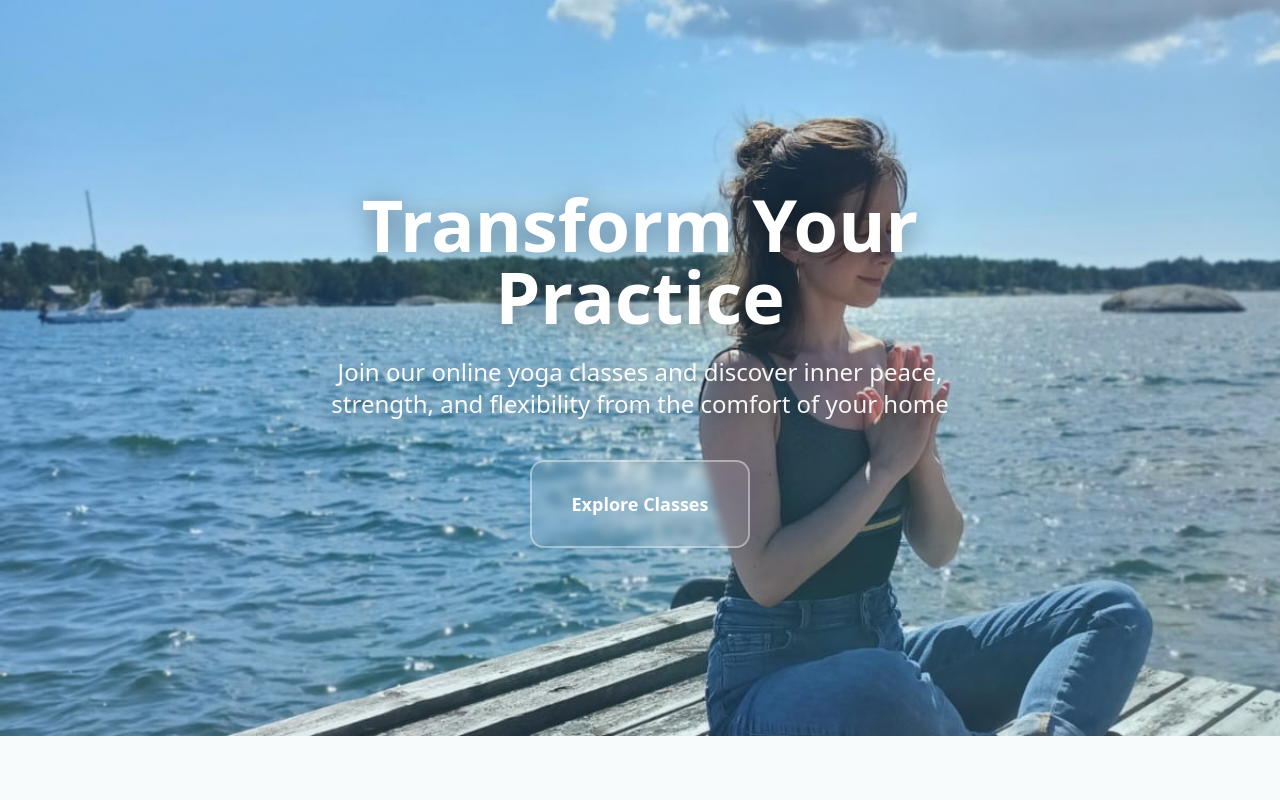
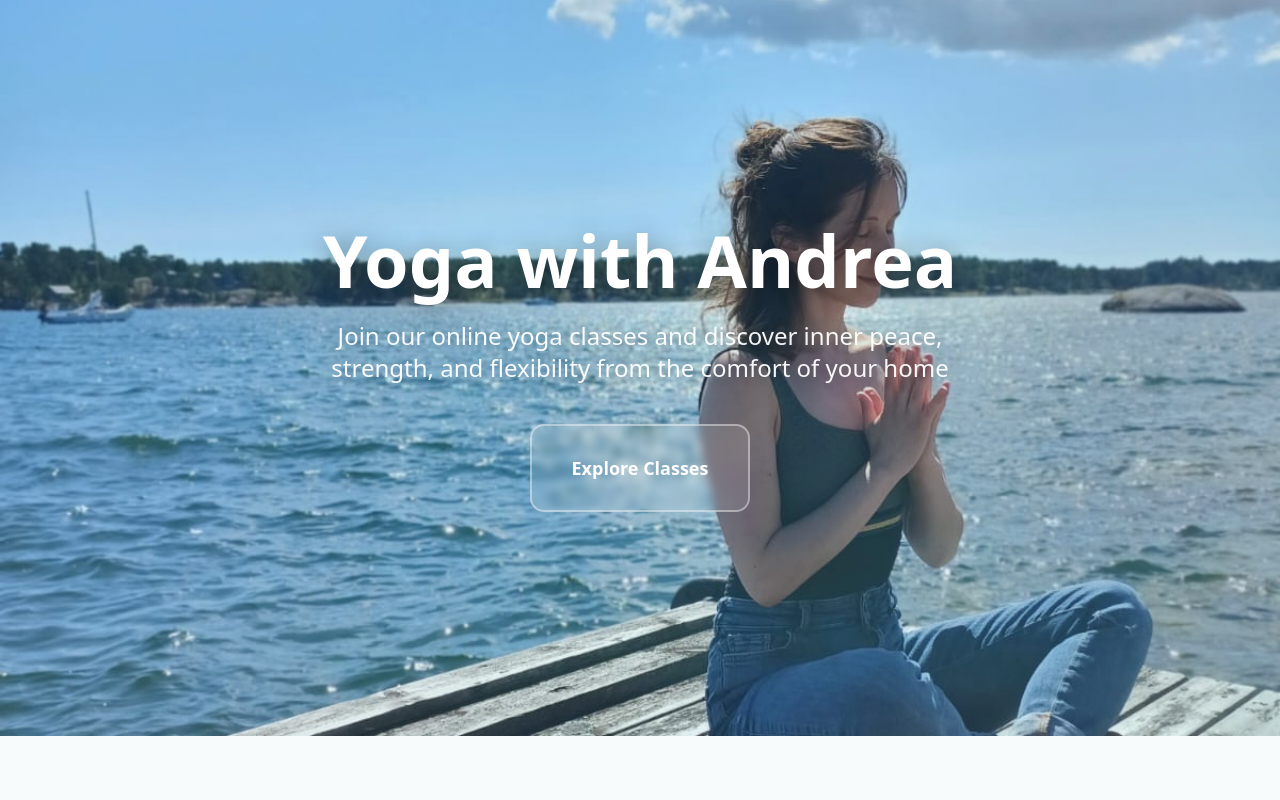
Before and after one commit to Lovable-projects-yoga/project-nexus-vibe2, a React (Vite) app: page / in a window 1280 px wide. Shown: the top 800 px of the page. Built offline with nearby package versions, Linux system fonts and the light colour scheme; the HTML template or start-up script is replaced by a standard one.

Commit message:
Update heading text

```diff
--- a/src/components/Hero.tsx
+++ b/src/components/Hero.tsx
@@ -17,7 +17,7 @@ const Hero = () => {
 
       <div className="relative z-10 max-w-4xl mx-auto px-6 text-center animate-fade-in">
         <h1 className="text-5xl md:text-7xl font-bold mb-6 text-white drop-shadow-[0_4px_12px_rgba(0,0,0,0.4)] leading-tight">
-          Transform Your Practice
+          Yoga with Andrea
         </h1>
         <p className="text-xl md:text-2xl mb-10 text-white/95 max-w-2xl mx-auto drop-shadow-[0_2px_8px_rgba(0,0,0,0.3)] leading-relaxed">
           Join our online yoga classes and discover inner peace, strength, and flexibility from the comfort of your home
```
